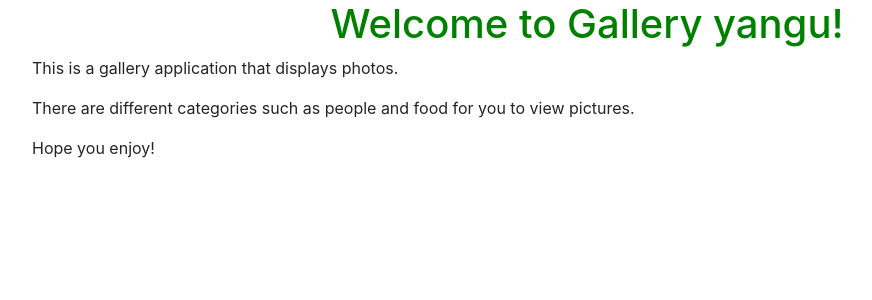
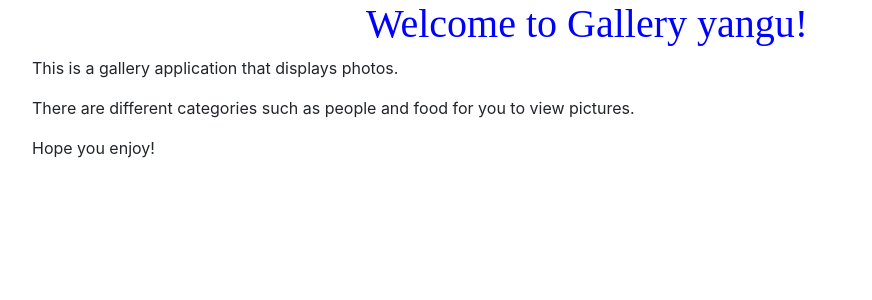
Before and after one commit to DennisKipkirui/Gallery-yangu, a Django app: page / in a window 1280 px wide. Shown: the part 96-396 px from the top of the page, without its empty margins (53-925 px from the left). Run offline with Django 3.2, Linux system fonts and the light colour scheme; data that the repository does not hold is empty; some libraries are stand-ins or nearby versions.

Commit message:
styling templates

```diff
--- a/static/css/basephotos.css
+++ b/static/css/basephotos.css
@@ -1,6 +1,7 @@
 h1
 {
-  color: green;
+  color: blue;
+  font-family: 'Times New Roman', Times, serif;
 }
 
 @media only screen and (max-width: 576px) {
```
